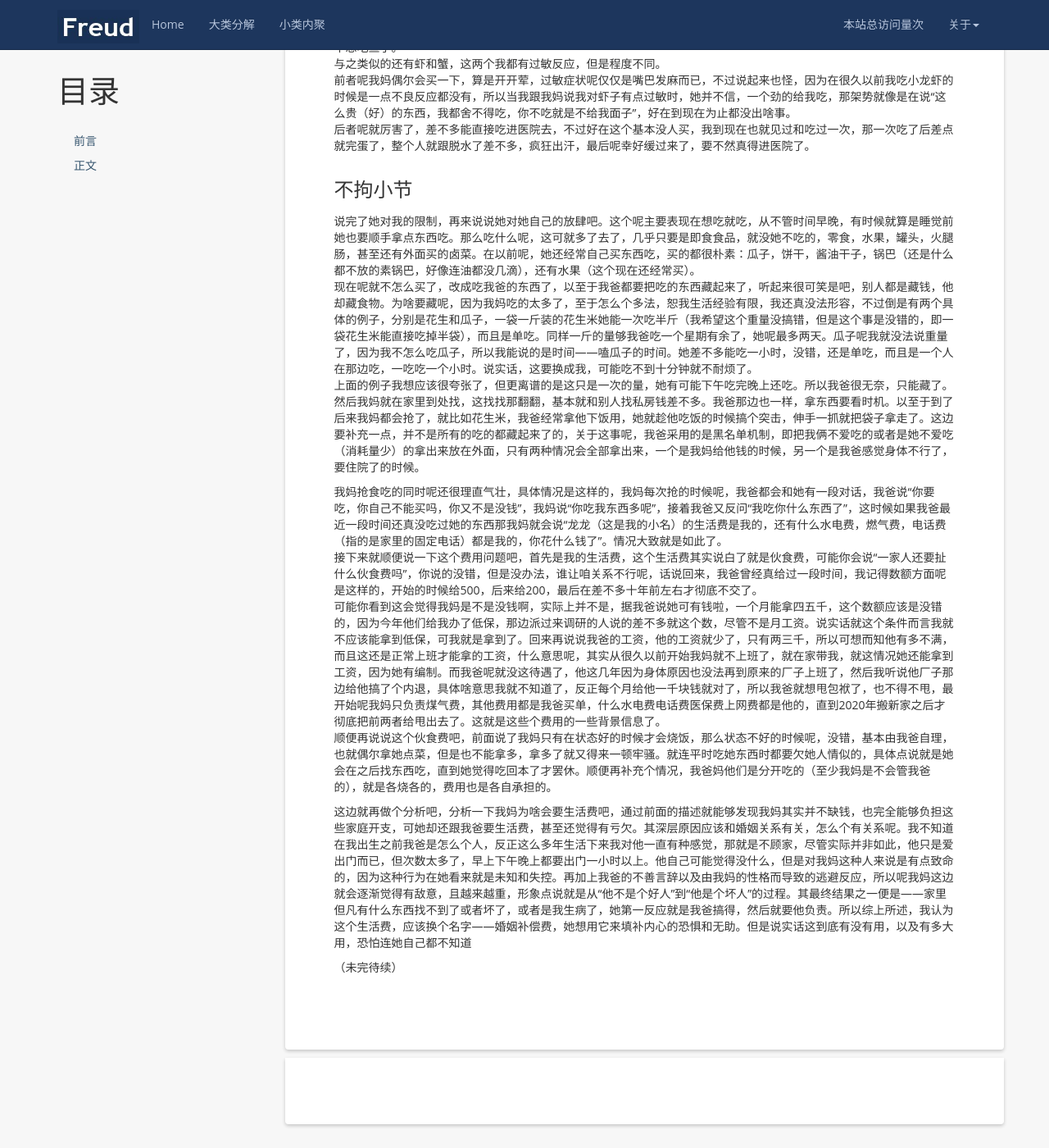
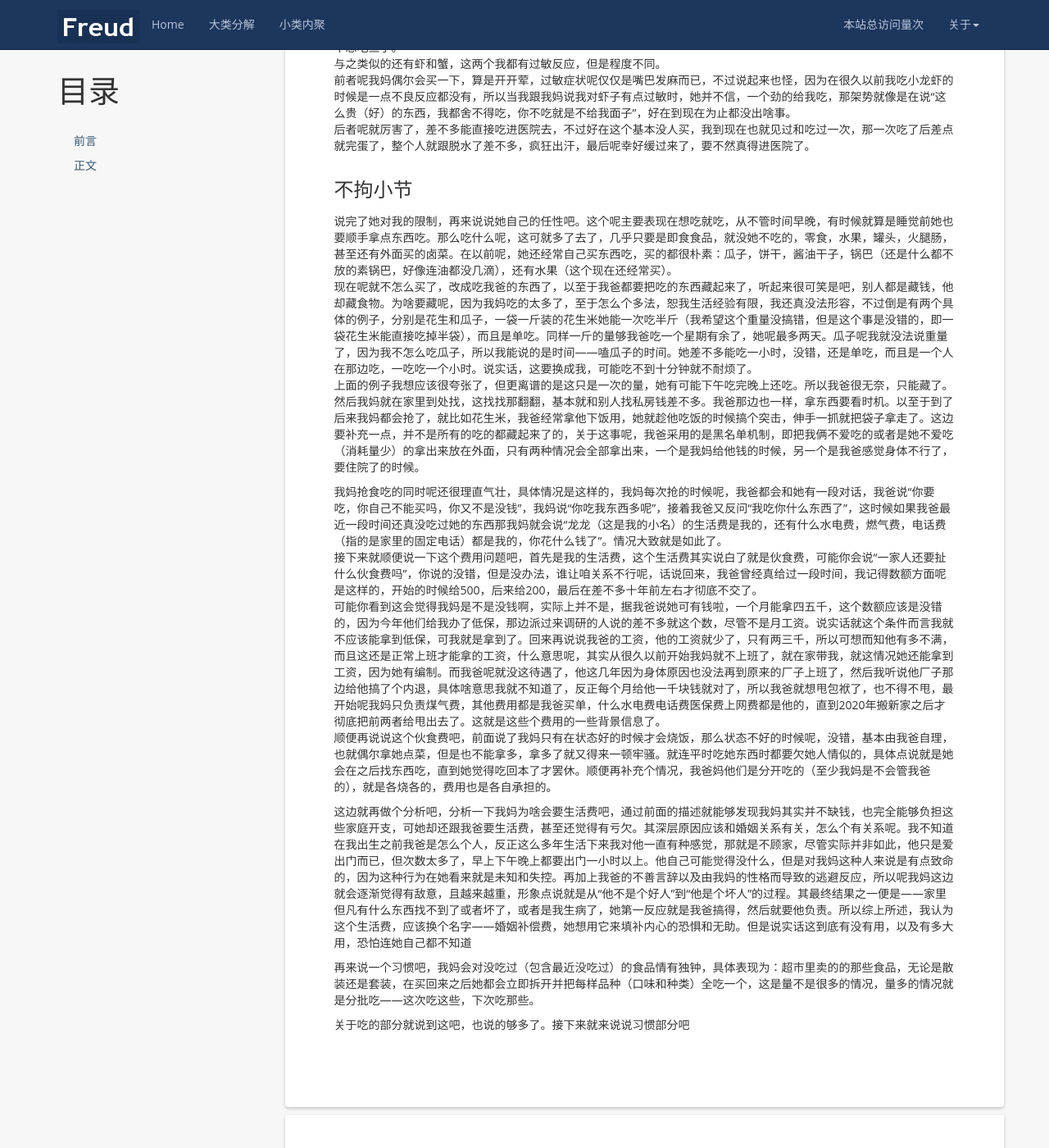
Before and after one commit to kljzndx/My-Blog, a Jekyll site: the page built from _posts/2022-11-23-细说家庭关系.md, in a window 1280 px wide and 1400 px high, scrolled down 4358 px. Shown: the whole window at 82% size. Built offline with Jekyll 4.4.1, drawn with Linux system fonts in a browser that asks for light colours; nearby versions of some CDN libraries; comment, search, counter and statistics services are not loaded.

Commit message:
写作进度同步--吃的习惯补充

```diff
--- a/_posts/2022-11-23-细说家庭关系.md
+++ b/_posts/2022-11-23-细说家庭关系.md
@@ -105,7 +105,7 @@ ok，我妈的身体已经介绍完了，由于我爸的身体没这么奇葩，
 
 ### 不拘小节
 
-说完了她对我的限制，再来说说她对她自己的放肆吧。这个呢主要表现在想吃就吃，从不管时间早晚，有时候就算是睡觉前她也要顺手拿点东西吃。那么吃什么呢，这可就多了去了，几乎只要是即食食品，就没她不吃的，零食，水果，罐头，火腿肠，甚至还有外面买的卤菜。在以前呢，她还经常自己买东西吃，买的都很朴素：瓜子，饼干，酱油干子，锅巴（还是什么都不放的素锅巴，好像连油都没几滴），还有水果（这个现在还经常买）。
+说完了她对我的限制，再来说说她自己的任性吧。这个呢主要表现在想吃就吃，从不管时间早晚，有时候就算是睡觉前她也要顺手拿点东西吃。那么吃什么呢，这可就多了去了，几乎只要是即食食品，就没她不吃的，零食，水果，罐头，火腿肠，甚至还有外面买的卤菜。在以前呢，她还经常自己买东西吃，买的都很朴素：瓜子，饼干，酱油干子，锅巴（还是什么都不放的素锅巴，好像连油都没几滴），还有水果（这个现在还经常买）。
 现在呢就不怎么买了，改成吃我爸的东西了，以至于我爸都要把吃的东西藏起来了，听起来很可笑是吧，别人都是藏钱，他却藏食物。为啥要藏呢，因为我妈吃的太多了，至于怎么个多法，恕我生活经验有限，我还真没法形容，不过倒是有两个具体的例子，分别是花生和瓜子，一袋一斤装的花生米她能一次吃半斤（我希望这个重量没搞错，但是这个事是没错的，即一袋花生米能直接吃掉半袋），而且是单吃。同样一斤的量够我爸吃一个星期有余了，她呢最多两天。瓜子呢我就没法说重量了，因为我不怎么吃瓜子，所以我能说的是时间——嗑瓜子的时间。她差不多能吃一小时，没错，还是单吃，而且是一个人在那边吃，一吃吃一个小时。说实话，这要换成我，可能吃不到十分钟就不耐烦了。
 上面的例子我想应该很夸张了，但更离谱的是这只是一次的量，她有可能下午吃完晚上还吃。所以我爸很无奈，只能藏了。然后我妈就在家里到处找，这找找那翻翻，基本就和别人找私房钱差不多。我爸那边也一样，拿东西要看时机。以至于到了后来我妈都会抢了，就比如花生米，我爸经常拿他下饭用，她就趁他吃饭的时候搞个突击，伸手一抓就把袋子拿走了。这边要补充一点，并不是所有的吃的都藏起来了的，关于这事呢，我爸采用的是黑名单机制，即把我俩不爱吃的或者是她不爱吃（消耗量少）的拿出来放在外面，只有两种情况会全部拿出来，一个是我妈给他钱的时候，另一个是我爸感觉身体不行了，要住院了的时候。
 
@@ -116,4 +116,6 @@ ok，我妈的身体已经介绍完了，由于我爸的身体没这么奇葩，
 
 这边就再做个分析吧，分析一下我妈为啥会要生活费吧，通过前面的描述就能够发现我妈其实并不缺钱，也完全能够负担这些家庭开支，可她却还跟我爸要生活费，甚至还觉得有亏欠。其深层原因应该和婚姻关系有关，怎么个有关系呢。我不知道在我出生之前我爸是怎么个人，反正这么多年生活下来我对他一直有种感觉，那就是不顾家，尽管实际并非如此，他只是爱出门而已，但次数太多了，早上下午晚上都要出门一小时以上。他自己可能觉得没什么，但是对我妈这种人来说是有点致命的，因为这种行为在她看来就是未知和失控。再加上我爸的不善言辞以及由我妈的性格而导致的逃避反应，所以呢我妈这边就会逐渐觉得有敌意，且越来越重，形象点说就是从“他不是个好人”到“他是个坏人”的过程。其最终结果之一便是——家里但凡有什么东西找不到了或者坏了，或者是我生病了，她第一反应就是我爸搞得，然后就要他负责。所以综上所述，我认为这个生活费，应该换个名字——婚姻补偿费，她想用它来填补内心的恐惧和无助。但是说实话这到底有没有用，以及有多大用，恐怕连她自己都不知道
 
-（未完待续）
+再来说一个习惯吧，我妈会对没吃过（包含最近没吃过）的食品情有独钟，具体表现为：超市里卖的的那些食品，无论是散装还是套装，在买回来之后她都会立即拆开并把每样品种（口味和种类）全吃一个，这是量不是很多的情况，量多的情况就是分批吃——这次吃这些，下次吃那些。
+
+关于吃的部分就说到这吧，也说的够多了。接下来就来说说习惯部分吧
```
